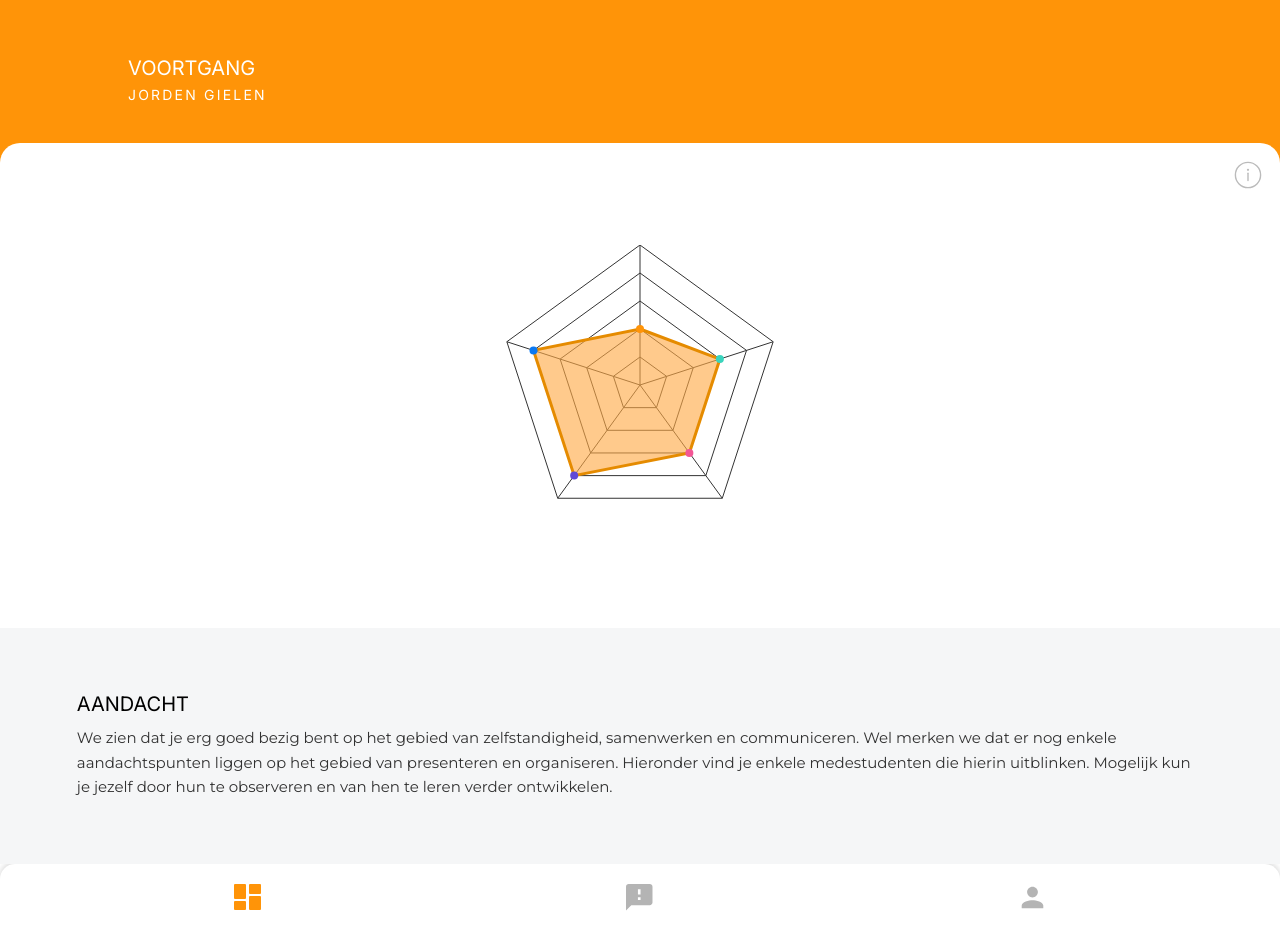
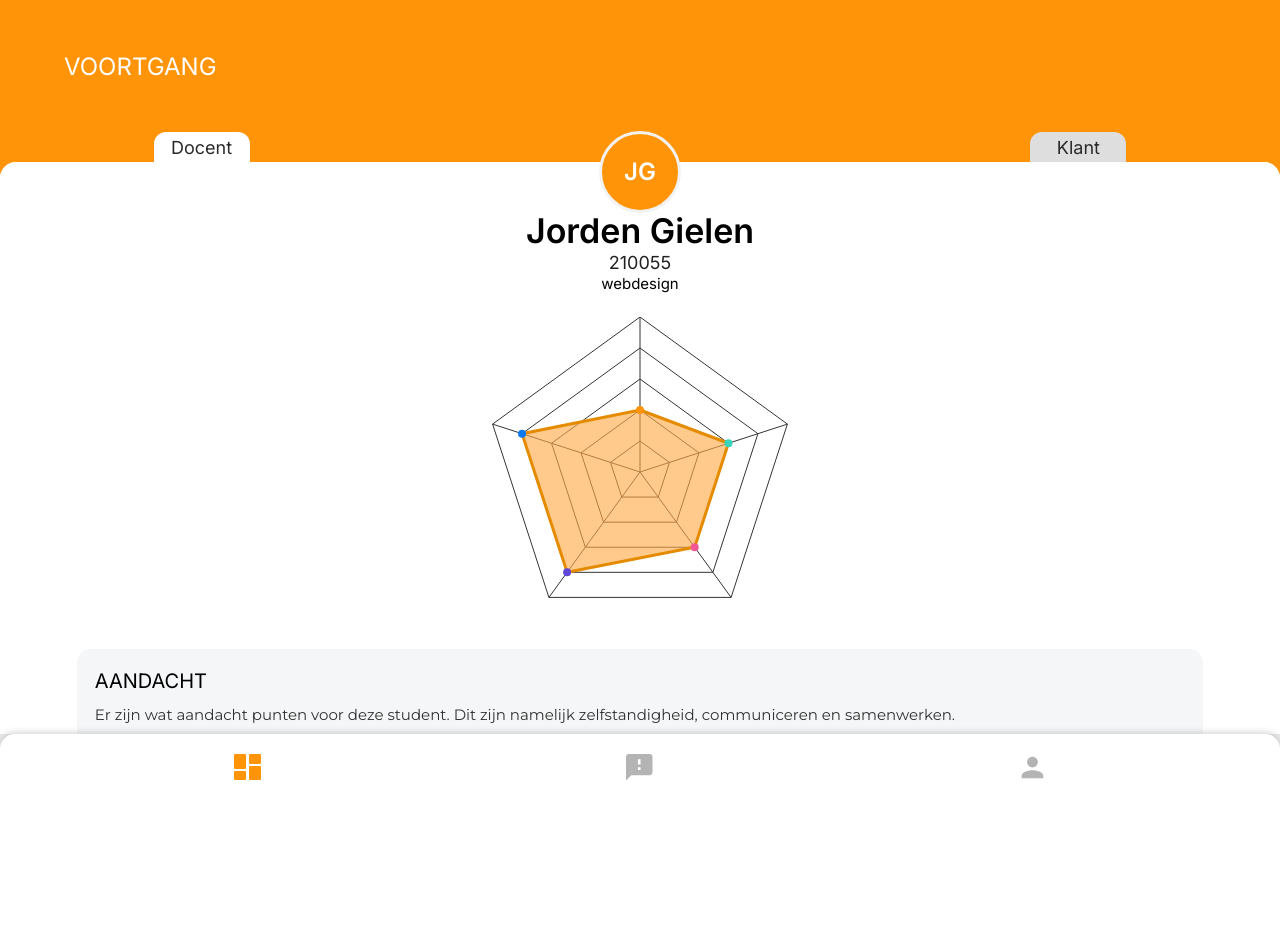
Before and after one commit to TomsProgramming/waarderingsapp, a Nuxt app: page /student in a window 1280 px wide. After the commit the page ends 800 px from the top, so only its background shows below. Built offline with nearby package versions, Linux system fonts and the light colour scheme.

Commit message:
studentdashboard styling verandering

```diff
--- a/app/pages/student/index.vue
+++ b/app/pages/student/index.vue
@@ -1,26 +1,84 @@
 <script setup>
 import RadarChart from '~/components/RadarChart.vue'
 import NavigatieBalk from '~/components/NavigatieBalk.vue'
+
+const actieveTab = ref('docent')
+const klantBericht = ref("De student werkte goed samen en communiceerde duidelijk. Fijne samenwerking!")
+
+const onderdelen = [
+    'Presenteren',
+    'Organiseren',
+    'Zelfstandigheid',
+    'Samenwerken',
+    'Communiceren'
+]
+
+const scores = reactive({
+    Presenteren: 2,
+    Organiseren: 1,
+    Zelfstandigheid: 4,
+    Samenwerken: 4,
+    Communiceren: 4
+})
+
+const reviewTekst = ref('')
+
+const gaTerug = () => {
+    navigateTo('/docent')
+}
+
+const gaNaarKlant = () => {
+    navigateTo('/klant/rating')
+}
+
+const verstuurReview = () => {
+    console.log('Review verstuurd', {
+        review: reviewTekst.value,
+        scores: { ...scores }
+    })
+}
 </script>
 
 <template>
     <div class="pagina">
 
         <header class="paginaHoofd">
-            <span class="voortgangLabel">VOORTGANG</span>
-            <span class="studentNaam">JORDEN GIELEN</span>
+            <h2>VOORTGANG</h2>
         </header>
 
+        <!-- Tabs -->
+        <div class="tabFotoRij">
+            <button class="tab" :class="{ tabActief: actieveTab === 'docent' }" @click="actieveTab = 'docent'">
+                Docent
+            </button>
+
+            <div class="middenFoto">
+                <div class="studentFotoRond">
+                    <span class="studentInitialen">JG</span>
+                </div>
+            </div>
+
+            <button class="tab" :class="{ tabActief: actieveTab === 'klant' }" @click="actieveTab = 'klant'">
+                Klant
+            </button>
+        </div>
+
         <div class="paginaWit">
+
+            <!-- Student info -->
+            <div class="studentKaart">
+                <div class="studentInfo">
+                    <span class="studentNaam">Jorden Gielen</span>
+                    <span class="studentNummer">210055</span>
+                    <span class="studentRichting">webdesign</span>
+                </div>
+            </div>
+
+            <!-- MAIN CONTENT -->
             <main class="paginaInhoud">
 
-                <button class="infoKnop" aria-label="Meer informatie">
-                    <svg viewBox="0 0 30 30" width="28" height="28" fill="none" stroke="#bbb" stroke-width="1.5">
-                        <circle cx="15" cy="15" r="13.5" />
-                        <circle cx="15" cy="9.5" r="1.2" fill="#bbb" stroke="none" />
-                        <line x1="15" y1="13" x2="15" y2="21" stroke-linecap="round" />
-                    </svg>
-                </button>
+                <!-- DOCENT VIEW -->
+                <div v-if="actieveTab === 'docent'" class="paneelInhoud">
 
                     <div class="grafiekWrapper">
                         <RadarChart />
@@ -29,14 +87,30 @@ import NavigatieBalk from '~/components/NavigatieBalk.vue'
                     <section class="aandachtSectie">
                         <h2 class="aandachtTitel">AANDACHT</h2>
                         <p class="aandachtTekst">
-                        We zien dat je erg goed bezig bent op het gebied van zelfstandigheid,
-                        samenwerken en communiceren. Wel merken we dat er nog enkele
-                        aandachtspunten liggen op het gebied van presenteren en organiseren.
-                        Hieronder vind je enkele medestudenten die hierin uitblinken. Mogelijk
-                        kun je jezelf door hun te observeren en van hen te leren verder
-                        ontwikkelen.
+                            Er zijn wat aandacht punten voor deze student. Dit zijn namelijk
+                            zelfstandigheid, communiceren en samenwerken.
+                            <br /><br />
+                            Mogelijk kan je het met een van deze studenten laten werken.
                         </p>
                     </section>
+
+                </div>
+
+                <!-- KLANT VIEW -->
+                <div v-else class="paneelInhoud">
+
+                    <div class="grafiekWrapper">
+                        <RadarChart />
+                    </div>
+
+                    <section class="klantBericht">
+                        <h2 class="klantTitel">JAN</h2>
+                        <p class="klantTekst">
+                            {{ klantBericht }}
+                        </p>
+                    </section>
+
+                </div>
 
             </main>
 
@@ -49,32 +123,30 @@ import NavigatieBalk from '~/components/NavigatieBalk.vue'
 <style scoped>
 @import url('https://fonts.googleapis.com/css2?family=Inter:ital,opsz,wght@0,14..32,100..900;1,14..32,100..900&family=Montserrat:wght@400&display=swap');
 
-:global(html),
-:global(body) {
-    height: 100%;
-    margin: 0;
-    padding: 0;
-    font-family: 'Inter', sans-serif;
-    -webkit-font-smoothing: antialiased;
-    -moz-osx-font-smoothing: grayscale;
-}
-
 .pagina {
     display: flex;
     flex-direction: column;
-    min-height: 100dvh;
+    height: 100dvh;
+    overflow: hidden;
     background-color: #ff9408;
 }
 
 .paginaHoofd {
     flex-shrink: 0;
     display: flex;
-    flex-direction: column;
-    gap: 6px;
-    padding: 7vh 10% 5vh;
+    align-items: center;
+    gap: 8px;
+    padding: 4vh 5% 3vh;
 }
 
-.voortgangLabel {
+.paginaHoofd h2{
+    color: white;
+    font-family: 'inter', sans-serif;
+    font-weight: 400;
+    text-transform: uppercase;
+}
+
+.dashboardTitel {
     color: #ffffff;
     font-family: 'Inter', sans-serif;
     font-size: clamp(16px, 5.3vw, 20px);
@@ -82,23 +154,81 @@ import NavigatieBalk from '~/components/NavigatieBalk.vue'
     text-transform: uppercase;
 }
 
-.studentNaam {
+.terugKnop {
+    background: none;
+    border: none;
     color: #ffffff;
+    padding: 0;
+    display: grid;
+    place-items: center;
+    line-height: 0;
+    cursor: pointer;
+}
+
+.tabFotoRij {
+    display: flex;
+    justify-content: space-between;
+    align-items: center;
+    padding: 0 12%;
+    position: relative;
+    margin-bottom: -9px;
+    min-height: 46px;
+}
+
+.middenFoto {
+    position: absolute;
+    left: 50%;
+    top: 6px;
+    transform: translateX(-50%);
+    z-index: 6;
+}
+
+.tab {
+    border: none;
+    height: 32px;
+    min-width: 96px;
+    border-radius: 12px 12px 0 0;
+    background: #dedede;
+    color: #2a2a2a;
     font-family: 'Inter', sans-serif;
-    font-size: clamp(11px, 3.7vw, 14px);
+    font-size: 18px;
     font-weight: 400;
-    letter-spacing: 2.2px;
-    text-transform: uppercase;
+    cursor: pointer;
+    /* z-index: 4; */
+}
+
+.tabActief {
+    background: #ffffff;
 }
 
 .paginaWit {
     flex: 1;
     display: flex;
     flex-direction: column;
-    background-color: #ffffff;
-    border-radius: 20px 20px 0 0;
+    background-color: #ebebeb;
+    border-radius: 16px 16px 0 0;
     overflow: hidden;
     min-height: 0;
+    position: relative;
+}
+
+.klantBericht {
+    background: #f5f6f7;
+    padding: 20px;
+    border-radius: 14px;
+}
+
+.klantTitel {
+    font-family: 'Inter', sans-serif;
+    font-size: 18px;
+    margin-bottom: 10px;
+}
+
+.klantTekst {
+    font-family: 'Montserrat', sans-serif;
+    font-size: 14px;
+    line-height: 1.6;
+    color: #313131;
 }
 
 .paginaInhoud {
@@ -106,30 +236,98 @@ import NavigatieBalk from '~/components/NavigatieBalk.vue'
     display: flex;
     flex-direction: column;
     overflow-y: auto;
-    position: relative;
     min-height: 0;
+    padding: 8px 6% 28px;
+    gap: 12px;
+    scrollbar-width: thin;
+    scrollbar-color: #ff9408 transparent;
+    background-color: white;
 }
 
-.infoKnop {
-    position: absolute;
-    top: 14px;
-    right: 14px;
-    background: none;
-    border: none;
-    padding: 4px;
-    cursor: pointer;
-    line-height: 0;
-    z-index: 1;
-    -webkit-tap-highlight-color: transparent;
+.paginaInhoud::-webkit-scrollbar {
+    width: 4px;
 }
 
+.paginaInhoud::-webkit-scrollbar-thumb {
+    background-color: #ff9408;
+    border-radius: 10px;
+}
+
+.paneelInhoud {
+    display: flex;
+    flex-direction: column;
+    gap: 12px;
+}
+
+.studentKaart {
+    display: flex;
+    flex-direction: column;
+    align-items: center;
+    gap: 8px;
+    width: 100%;
+    background: #ffffff;
+    padding: 36px 0 10px;
+    flex-shrink: 0;
+    z-index: 3;
+}
+
+.studentFotoRond {
+    flex-shrink: 0;
+    width: 82px;
+    height: 82px;
+    border-radius: 50%;
+    background-color: #ff9408;
+    display: flex;
+    align-items: center;
+    justify-content: center;
+    border: 3px solid #f2f2f2;
+    margin-top: 0;
+}
+
+.studentInitialen {
+    color: #ffffff;
+    font-family: 'Inter', sans-serif;
+    font-size: clamp(20px, 5vw, 24px);
+    font-weight: 600;
+    text-transform: uppercase;
+}
+
+.studentInfo {
+    display: flex;
+    flex-direction: column;
+    gap: 1px;
+    text-align: center;
+}
+
+.studentNaam {
+    color: #000000;
+    font-family: 'Inter', sans-serif;
+    font-size: clamp(29px, 6vw, 34px);
+    font-weight: 600;
+    margin-top: 12px;
+}
+
+.studentNummer {
+    color: #212121;
+    font-family: 'Inter', sans-serif;
+    font-size: clamp(15px, 4.2vw, 18px);
+    font-weight: 400;
+}
+
+.studentRichting {
+    color: #000000;
+    font-family: 'Inter', sans-serif;
+    font-size: clamp(12px, 3.6vw, 15px);
+    font-weight: 400;
+}
+
+/* ===== Radar grafiek ===== */
 .grafiekWrapper {
-    align-self: center;
-    width: 72%;
-    max-width: 280px;
+    width: 80%;
+    max-width: 310px;
     aspect-ratio: 1;
     flex-shrink: 0;
-    margin: 8% 0;
+    margin: 6px auto 10px;
     position: relative;
 }
 
@@ -140,11 +338,12 @@ import NavigatieBalk from '~/components/NavigatieBalk.vue'
 
 .aandachtSectie {
     background-color: #f5f6f7;
-    padding: 5% 6%;
-    margin-top: auto;
+    padding: 20px 18px;
+    border-radius: 14px;
     flex-shrink: 0;
 }
 
+.klantTitel,
 .aandachtTitel {
     font-family: 'Inter', sans-serif;
     font-size: clamp(16px, 5.3vw, 20px);
@@ -162,4 +361,69 @@ import NavigatieBalk from '~/components/NavigatieBalk.vue'
     margin: 0;
 }
 
+/* .reviewSectie {
+    display: flex;
+    flex-direction: column;
+    gap: 8px;
+}
+
+.reviewTitel {
+    font-family: 'Inter', sans-serif;
+    font-size: clamp(28px, 6vw, 34px);
+    color: #1e1e1e;
+}
+
+.reviewVeld {
+    border: none;
+    border-radius: 12px;
+    min-height: 96px;
+    background: #dcdcdc;
+    resize: vertical;
+    padding: 12px;
+    font-family: 'Inter', sans-serif;
+    color: #212121;
+}
+
+.reviewVeld::placeholder {
+    color: #acacac;
+}
+
+.scoreSectie {
+    display: flex;
+    flex-direction: column;
+    gap: 14px;
+    padding-top: 4px;
+}
+
+.scoreRij {
+    display: flex;
+    justify-content: space-between;
+    align-items: center;
+    gap: 14px;
+}
+
+.scoreNaam {
+    font-family: 'Inter', sans-serif;
+    font-size: clamp(23px, 6.2vw, 32px);
+    color: #212121;
+} */
+
+.cirkels {
+    display: flex;
+    align-items: center;
+    gap: 8px;
+}
+
+.cirkel {
+    width: 17px;
+    height: 17px;
+    border-radius: 50%;
+    border: 1.7px solid #39dea1;
+    background: transparent;
+    cursor: pointer;
+}
+
+.cirkel.gevuld {
+    background: #39dea1;
+}
 </style>
```
Lines whose indentation alone changed are shown as unchanged.
